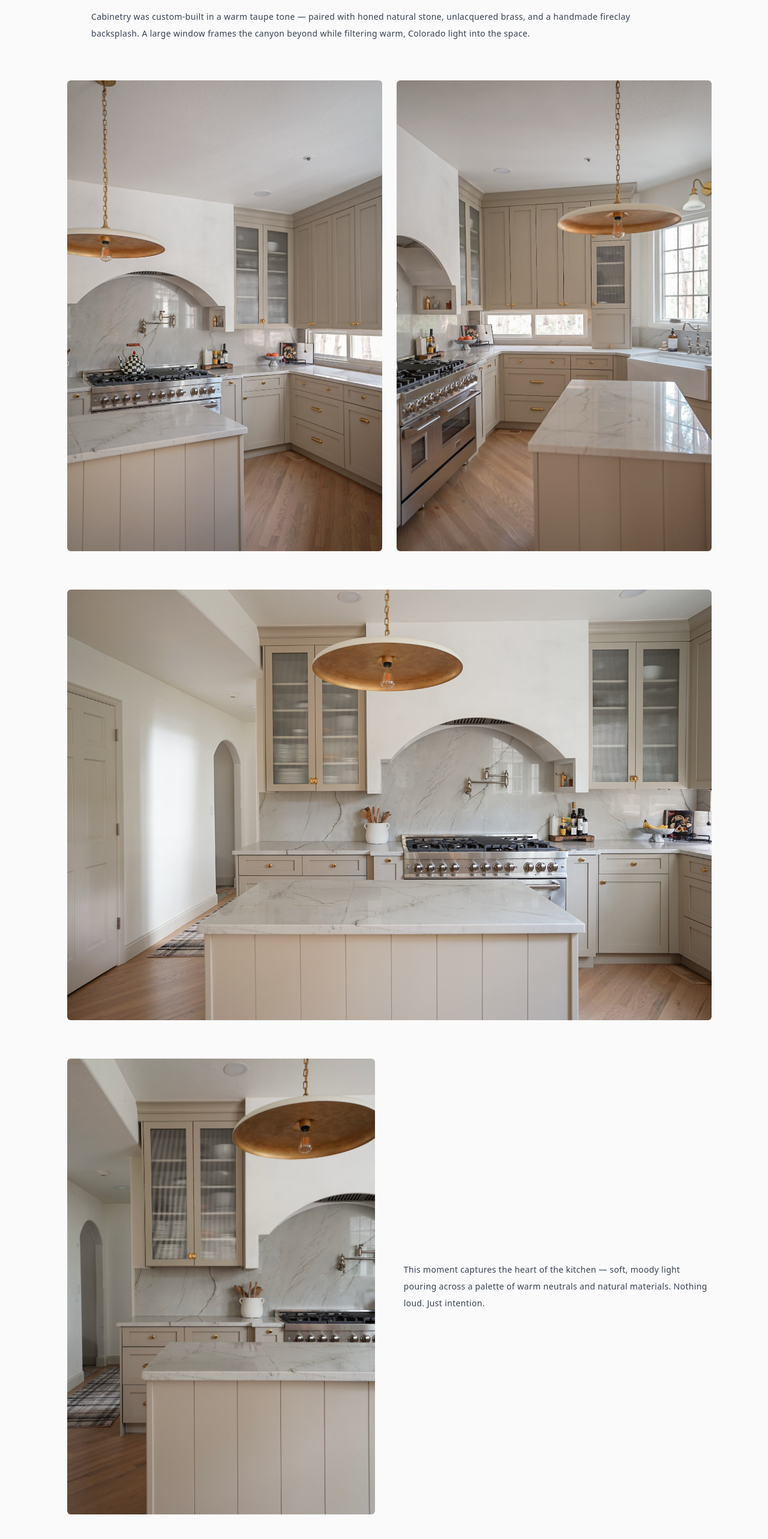
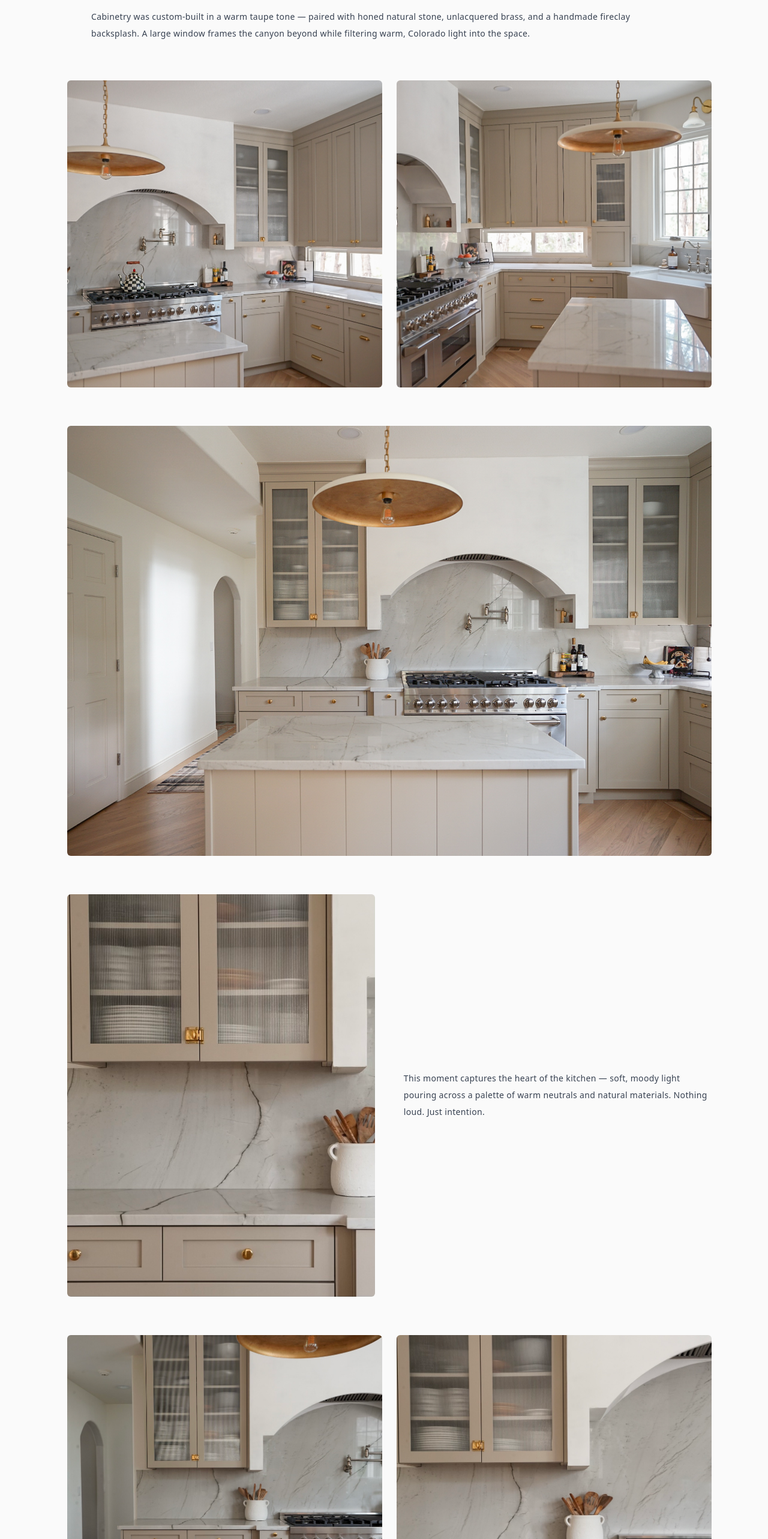
Before and after one commit to HalcyonHaus/halcyonhaus-site, a Next.js app: page /projects/canyon-cottage-kitchen in a window 1280 px wide. Shown: the part 1040-3606 px from the top of the page at 60% size. Built offline with nearby package versions, Linux system fonts and the light colour scheme.

Commit message:
Update canyon-cottage-kitchen.js

```diff
--- a/pages/projects/canyon-cottage-kitchen.js
+++ b/pages/projects/canyon-cottage-kitchen.js
@@ -2,6 +2,20 @@
 import Head from "next/head";
 import Link from "next/link";
 import { motion } from "framer-motion";
+
+const fadeUp = {
+  initial: { opacity: 0, y: 40 },
+  whileInView: { opacity: 1, y: 0 },
+  transition: { duration: 1.2, ease: "easeOut" },
+  viewport: { once: true }
+};
+
+const staggerGroup = {
+  initial: { opacity: 0, y: 40 },
+  whileInView: { opacity: 1, y: 0 },
+  transition: { duration: 1.2, ease: "easeOut", staggerChildren: 0.3 },
+  viewport: { once: true }
+};
 
 export default function CanyonCottageKitchen() {
   return (
@@ -27,40 +41,17 @@ export default function CanyonCottageKitchen() {
 
       {/* Main Content */}
       <main className="pt-24 pb-24 max-w-5xl mx-auto px-6">
-        <motion.h1
-          initial={{ opacity: 0, y: 30 }}
-          whileInView={{ opacity: 1, y: 0 }}
-          transition={{ duration: 0.6, ease: "easeOut" }}
-          viewport={{ once: true }}
-          className="text-2xl md:text-2xl font-light tracking-[0.1em] text-center mb-16"
-          style={{ fontFamily: "'Playfair Display', serif" }}
-        >
+        <motion.h1 {...fadeUp} className="text-2xl md:text-2xl font-light tracking-[0.1em] text-center mb-16" style={{ fontFamily: "'Playfair Display', serif" }}>
           CANYON COTTAGE KITCHEN
         </motion.h1>
 
         {/* Hero Image */}
-        <motion.div
-          initial={{ opacity: 0, y: 40 }}
-          whileInView={{ opacity: 1, y: 0 }}
-          transition={{ duration: 0.6, ease: "easeOut" }}
-          viewport={{ once: true }}
-          className="mb-16 -ml-5 md:-ml-10 w-[95%] md:w-[110%]"
-        >
-          <img
-            src="/images/KITCHENBLOG1.JPG"
-            alt="Kitchen Hero Image"
-            className="w-full rounded-md object-cover"
-          />
+        <motion.div {...fadeUp} className="mb-16 -ml-5 md:-ml-10 w-[95%] md:w-[110%]">
+          <img src="/images/KITCHENBLOG1.JPG" alt="Kitchen Hero Image" className="w-full rounded-md object-cover" />
         </motion.div>
 
         {/* Intro Text */}
-        <motion.section
-          initial={{ opacity: 0, y: 40 }}
-          whileInView={{ opacity: 1, y: 0 }}
-          transition={{ duration: 0.6, ease: "easeOut" }}
-          viewport={{ once: true }}
-          className="text-sm leading-7 tracking-wide font-inter text-gray-700 space-y-6 mb-16 px-2 md:px-0"
-        >
+        <motion.section {...fadeUp} className="text-sm leading-7 tracking-wide font-inter text-gray-700 space-y-6 mb-16 px-2 md:px-0">
           <p>
             A grounded, quietly luxurious kitchen rooted in simplicity and warmth. We layered this space with soft textures, handmade tiles, and matte surfaces to bring calm to everyday function.
           </p>
@@ -69,47 +60,25 @@ export default function CanyonCottageKitchen() {
           </p>
         </motion.section>
 
-        {/* Side-by-side images */}
-        <motion.div
-          initial={{ opacity: 0, y: 40 }}
-          whileInView={{ opacity: 1, y: 0 }}
-          transition={{ duration: 0.6, ease: "easeOut" }}
-          viewport={{ once: true }}
-          className="grid grid-cols-1 md:grid-cols-2 gap-6 mb-16 -ml-5 md:-ml-10 w-[95%] md:w-[110%]"
-        >
-          <img src="/images/CCKITCHEN1.JPG" alt="Kitchen Detail 1" className="w-full rounded-md object-cover" />
-          <img src="/images/CCKITCHEN2.JPG" alt="Kitchen Detail 2" className="w-full rounded-md object-cover" />
+        {/* Side-by-side images with fixed height */}
+        <motion.div {...staggerGroup} className="grid grid-cols-1 md:grid-cols-2 gap-6 mb-16 -ml-5 md:-ml-10 w-[95%] md:w-[110%] items-stretch">
+          <motion.div className="h-[32rem] overflow-hidden rounded-md">
+            <img src="/images/CCKITCHEN1.JPG" alt="Kitchen Detail 1" className="w-full h-full object-cover" />
+          </motion.div>
+          <motion.div className="h-[32rem] overflow-hidden rounded-md">
+            <img src="/images/CCKITCHEN2.JPG" alt="Kitchen Detail 2" className="w-full h-full object-cover" />
+          </motion.div>
         </motion.div>
 
         {/* Second full-width image */}
-        <motion.div
-          initial={{ opacity: 0, y: 40 }}
-          whileInView={{ opacity: 1, y: 0 }}
-          transition={{ duration: 0.6, ease: "easeOut" }}
-          viewport={{ once: true }}
-          className="mb-16 -ml-5 md:-ml-10 w-[95%] md:w-[110%]"
-        >
-          <img
-            src="/images/HERO1.JPG"
-            alt="Full Width Editorial Shot"
-            className="w-full rounded-md object-cover"
-          />
+        <motion.div {...fadeUp} className="mb-16 -ml-5 md:-ml-10 w-[95%] md:w-[110%]">
+          <img src="/images/HERO1.JPG" alt="Full Width Editorial Shot" className="w-full rounded-md object-cover" />
         </motion.div>
 
         {/* Image with text beside */}
-        <motion.div
-          initial={{ opacity: 0, y: 40 }}
-          whileInView={{ opacity: 1, y: 0 }}
-          transition={{ duration: 0.6, ease: "easeOut" }}
-          viewport={{ once: true }}
-          className="grid grid-cols-1 md:grid-cols-12 gap-12 items-center mb-16 -ml-5 md:-ml-10 w-[95%] md:w-[110%]"
-        >
+        <motion.div {...fadeUp} className="grid grid-cols-1 md:grid-cols-12 gap-12 items-center mb-16 -ml-5 md:-ml-10 w-[95%] md:w-[110%]">
           <div className="md:col-span-6">
-            <img
-              src="/images/KITCHENBLOG2.JPG"
-              alt="Process or Detail Shot"
-              className="w-full rounded-md object-cover"
-            />
+            <img src="/images/KITCHENBLOG3.JPG" alt="Process or Detail Shot" className="w-full rounded-md object-cover" />
           </div>
           <div className="md:col-span-6 text-sm leading-7 tracking-wide font-inter text-gray-700 space-y-4">
             <p>
@@ -119,25 +88,17 @@ export default function CanyonCottageKitchen() {
         </motion.div>
 
         {/* Final two-up layout */}
-        <motion.div
-          initial={{ opacity: 0, y: 40 }}
-          whileInView={{ opacity: 1, y: 0 }}
-          transition={{ duration: 0.6, ease: "easeOut" }}
-          viewport={{ once: true }}
-          className="grid grid-cols-1 md:grid-cols-2 gap-6 mb-16 -ml-5 md:-ml-10 w-[95%] md:w-[110%]"
-        >
-          <img src="/images/KITCHENBLOG3.JPG" alt="Detail 3" className="w-full rounded-md object-cover" />
-          <img src="/images/KITCHENBLOG4.JPG" alt="Detail 4" className="w-full rounded-md object-cover" />
+        <motion.div {...staggerGroup} className="grid grid-cols-1 md:grid-cols-2 gap-6 mb-16 -ml-5 md:-ml-10 w-[95%] md:w-[110%] items-stretch">
+          <motion.div className="h-[32rem] overflow-hidden rounded-md">
+            <img src="/images/KITCHENBLOG2.JPG" alt="Detail 3" className="w-full h-full object-cover" />
+          </motion.div>
+          <motion.div className="h-[32rem] overflow-hidden rounded-md">
+            <img src="/images/KITCHENBLOG4.JPG" alt="Detail 4" className="w-full h-full object-cover" />
+          </motion.div>
         </motion.div>
 
         {/* Closing Text */}
-        <motion.section
-          initial={{ opacity: 0, y: 40 }}
-          whileInView={{ opacity: 1, y: 0 }}
-          transition={{ duration: 0.6, ease: "easeOut" }}
-          viewport={{ once: true }}
-          className="text-sm leading-7 tracking-wide font-inter text-gray-700 space-y-6 px-2 md:px-0"
-        >
+        <motion.section {...fadeUp} className="text-sm leading-7 tracking-wide font-inter text-gray-700 space-y-6 px-2 md:px-0">
           <p>
             Designed for a family who values both beauty and everyday ease, this kitchen is part of our larger Canyon Cottage renovation in Castle Pines Village — an ode to timeless interiors with a quietly modern soul.
           </p>
```
